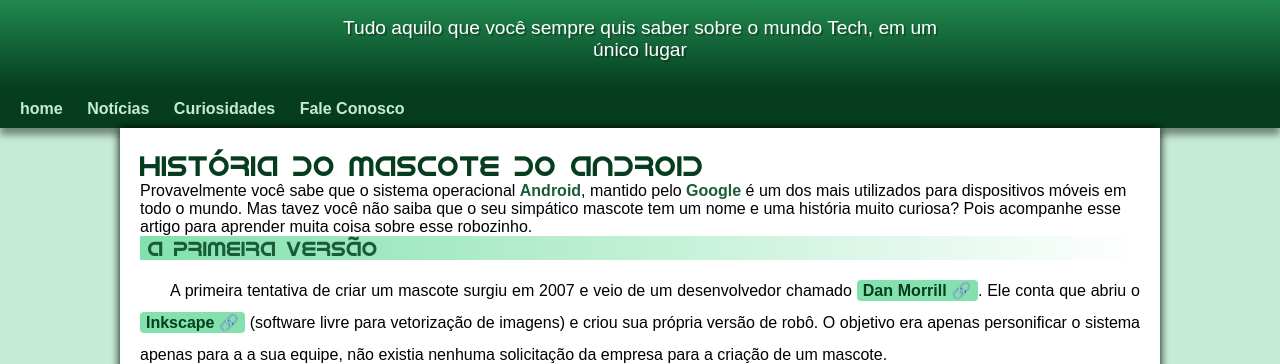
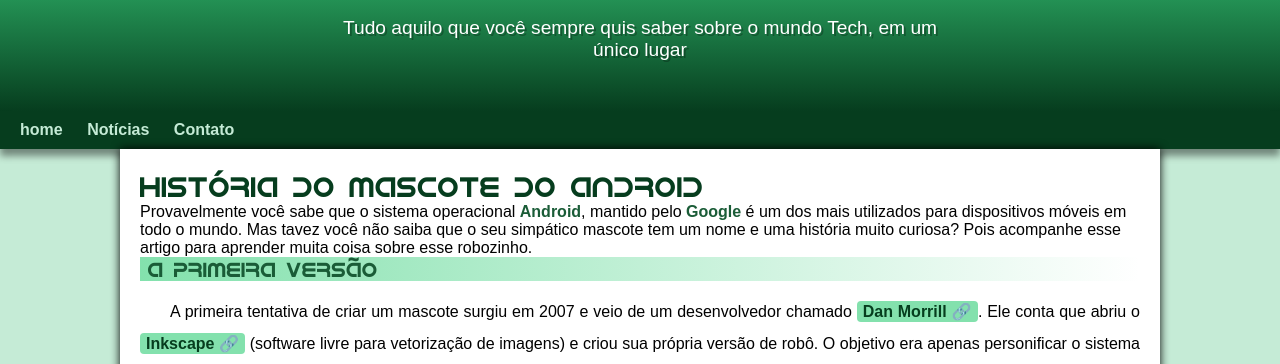
Before and after one commit to Mateus-teus/projeto-android, a plain HTML site: page index.html in a window 1280 px wide. Shown: the part 100-464 px from the top of the page. Drawn offline with Linux system fonts and the light colour scheme.

Commit message:
Programa de padding resolvido

```diff
--- a/index.html
+++ b/index.html
@@ -17,8 +17,7 @@
     <nav>
     <a href="">home</a>
     <a href="">Notícias</a>
-    <a href="">Curiosidades</a>
-    <a href="">Fale Conosco</a>
+    <a href="">Contato</a>
     </nav>
 
     <main>
--- a/style.css
+++ b/style.css
@@ -93,7 +93,7 @@ header > p{
     margin: auto;
     padding-left: 10px;
     padding-right: 10px;
-    margin-bottom: 60px;
+    padding-bottom: 50px;
     text-shadow: 2px 2px 0px rgba(0, 0, 0, 0.267);
 }
 
```
